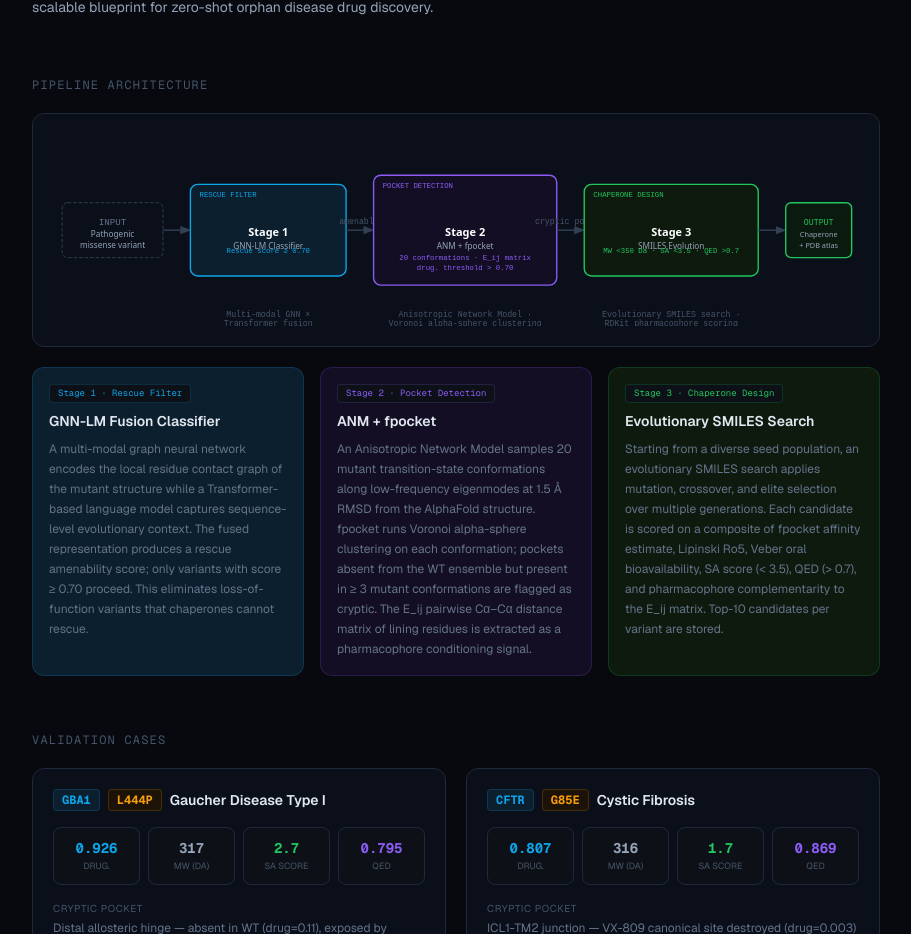
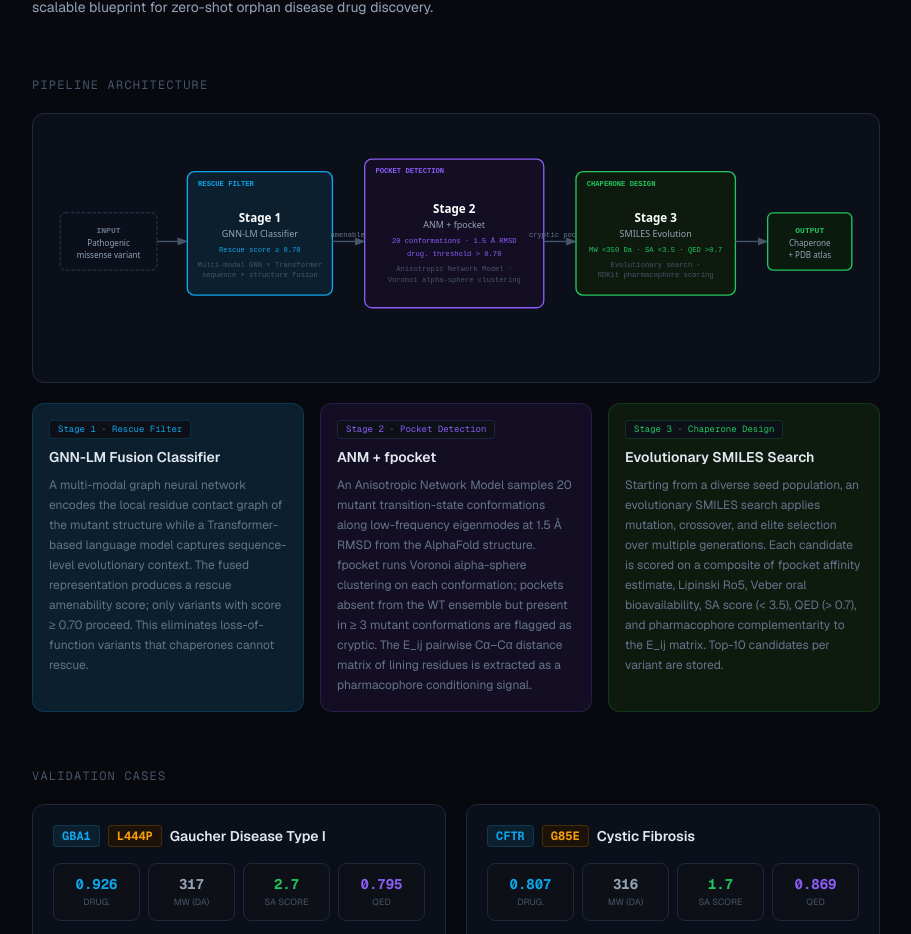
Before and after one commit to aesenthilvanan-coder/REFOLD, a Next.js app in the folder pcd-website/: page /abstract in a window 1280 px wide. Shown: the part 1234-2168 px from the top of the page, without its empty margins (184-1095 px from the left). Built offline with nearby package versions, Linux system fonts and the light colour scheme.

Commit message:
Fix pipeline diagram: expand viewBox, eliminate text overlaps, clean arrow labels

```diff
--- a/pcd-website/app/abstract/page.tsx
+++ b/pcd-website/app/abstract/page.tsx
@@ -2,91 +2,75 @@ import Link from "next/link";
 
 // ── Pipeline SVG diagram — fully self-contained, no external deps ────────────
 function PipelineDiagram() {
-  const box = (x: number, y: number, w: number, h: number, label: string, sub: string, color: string, tag?: string) => (
-    <g key={label}>
-      <rect x={x} y={y} width={w} height={h} rx={8}
-            fill={color === "cyan" ? "#0c1f2e" : color === "violet" ? "#140e24" : "#0e1a0e"}
-            stroke={color === "cyan" ? "#0ea5e9" : color === "violet" ? "#8b5cf6" : "#22c55e"}
-            strokeWidth={1.5} />
-      {tag && (
-        <text x={x + 10} y={y + 14} fontSize={8} fontFamily="monospace"
-              fill={color === "cyan" ? "#0ea5e9" : color === "violet" ? "#8b5cf6" : "#22c55e"}>
-          {tag}
-        </text>
-      )}
-      <text x={x + w / 2} y={y + (tag ? h / 2 + 6 : h / 2 - 4)} fontSize={12} fontWeight="bold"
-            textAnchor="middle" fill="white" fontFamily="system-ui">
-        {label}
-      </text>
-      <text x={x + w / 2} y={y + (tag ? h / 2 + 21 : h / 2 + 11)} fontSize={9}
-            textAnchor="middle" fill="#94a3b8" fontFamily="system-ui">
-        {sub}
-      </text>
-    </g>
-  );
 
-  const arrow = (x1: number, y1: number, x2: number, y2: number) => (
-    <g key={`${x1}-${x2}`}>
+  const CY = 120; // center arrow y
+
+  return (
+    <svg viewBox="0 0 900 255" className="w-full" style={{ maxHeight: 255 }}>
       <defs>
         <marker id="arr" markerWidth="8" markerHeight="8" refX="6" refY="3" orient="auto">
-          <path d="M0,0 L0,6 L8,3 z" fill="#334155" />
+          <path d="M0,0 L0,6 L8,3 z" fill="#475569" />
         </marker>
       </defs>
-      <line x1={x1} y1={y1} x2={x2} y2={y2} stroke="#334155" strokeWidth={1.5} markerEnd="url(#arr)" />
-    </g>
-  );
 
-  const label = (x: number, y: number, txt: string) => (
-    <text key={txt} x={x} y={y} fontSize={9} textAnchor="middle" fill="#475569" fontFamily="monospace">
-      {txt}
-    </text>
-  );
+      {/* ── Input ── */}
+      <rect x={8} y={88} width={108} height={64} rx={6}
+            fill="#0a0f1a" stroke="#334155" strokeWidth={1} strokeDasharray="4 2" />
+      <text x={62} y={110} fontSize={9} textAnchor="middle" fill="#64748b" fontFamily="monospace" fontWeight="bold">INPUT</text>
+      <text x={62} y={125} fontSize={9} textAnchor="middle" fill="#94a3b8" fontFamily="system-ui">Pathogenic</text>
+      <text x={62} y={138} fontSize={9} textAnchor="middle" fill="#94a3b8" fontFamily="system-ui">missense variant</text>
 
-  return (
-    <svg viewBox="0 0 880 210" className="w-full" style={{ maxHeight: 210 }}>
-      {/* Input */}
-      <rect x={10} y={75} width={110} height={60} rx={6} fill="#0a0f1a" stroke="#334155" strokeWidth={1} strokeDasharray="4 2" />
-      <text x={65} y={99} fontSize={10} textAnchor="middle" fill="#64748b" fontFamily="monospace">INPUT</text>
-      <text x={65} y={113} fontSize={9} textAnchor="middle" fill="#94a3b8" fontFamily="system-ui">Pathogenic</text>
-      <text x={65} y={124} fontSize={9} textAnchor="middle" fill="#94a3b8" fontFamily="system-ui">missense variant</text>
+      {/* Input → Stage 1 */}
+      <line x1={116} y1={CY} x2={148} y2={CY} stroke="#475569" strokeWidth={1.5} markerEnd="url(#arr)" />
 
-      {arrow(120, 105, 148, 105)}
-      {label(134, 100, "")}
+      {/* ── Stage 1 ── */}
+      <rect x={150} y={42} width={162} height={138} rx={8}
+            fill="#0c1f2e" stroke="#0ea5e9" strokeWidth={1.5} />
+      <text x={162} y={58} fontSize={8} fontFamily="monospace" fill="#0ea5e9" fontWeight="bold">RESCUE FILTER</text>
+      <text x={231} y={98} fontSize={13} fontWeight="bold" textAnchor="middle" fill="white" fontFamily="system-ui">Stage 1</text>
+      <text x={231} y={115} fontSize={10} textAnchor="middle" fill="#94a3b8" fontFamily="system-ui">GNN-LM Classifier</text>
+      <text x={231} y={132} fontSize={8} textAnchor="middle" fill="#0ea5e9" fontFamily="monospace">Rescue score ≥ 0.70</text>
+      <text x={231} y={148} fontSize={8} textAnchor="middle" fill="#475569" fontFamily="monospace">Multi-modal GNN × Transformer</text>
+      <text x={231} y={160} fontSize={8} textAnchor="middle" fill="#475569" fontFamily="monospace">sequence + structure fusion</text>
 
-      {/* Stage 1 */}
-      {box(150, 55, 170, 100, "Stage 1", "GNN-LM Classifier", "cyan", "RESCUE FILTER")}
-      <text x={235} y={130} fontSize={8} textAnchor="middle" fill="#0ea5e9" fontFamily="monospace">Rescue score ≥ 0.70</text>
+      {/* Stage 1 → Stage 2 */}
+      <line x1={312} y1={CY} x2={346} y2={CY} stroke="#475569" strokeWidth={1.5} markerEnd="url(#arr)" />
+      <text x={329} y={115} fontSize={8} textAnchor="middle" fill="#64748b" fontFamily="monospace">amenable</text>
 
-      {arrow(320, 105, 348, 105)}
-      {label(334, 98, "amenable")}
+      {/* ── Stage 2 ── */}
+      <rect x={348} y={28} width={200} height={166} rx={8}
+            fill="#140e24" stroke="#8b5cf6" strokeWidth={1.5} />
+      <text x={360} y={44} fontSize={8} fontFamily="monospace" fill="#8b5cf6" fontWeight="bold">POCKET DETECTION</text>
+      <text x={448} y={88} fontSize={13} fontWeight="bold" textAnchor="middle" fill="white" fontFamily="system-ui">Stage 2</text>
+      <text x={448} y={105} fontSize={10} textAnchor="middle" fill="#94a3b8" fontFamily="system-ui">ANM + fpocket</text>
+      <text x={448} y={122} fontSize={8} textAnchor="middle" fill="#8b5cf6" fontFamily="monospace">20 conformations · 1.5 Å RMSD</text>
+      <text x={448} y={136} fontSize={8} textAnchor="middle" fill="#8b5cf6" fontFamily="monospace">drug. threshold &gt; 0.70</text>
+      <text x={448} y={153} fontSize={8} textAnchor="middle" fill="#475569" fontFamily="monospace">Anisotropic Network Model ·</text>
+      <text x={448} y={165} fontSize={8} textAnchor="middle" fill="#475569" fontFamily="monospace">Voronoi alpha-sphere clustering</text>
 
-      {/* Stage 2 */}
-      {box(350, 45, 200, 120, "Stage 2", "ANM + fpocket", "violet", "POCKET DETECTION")}
-      <text x={450} y={138} fontSize={8} textAnchor="middle" fill="#8b5cf6" fontFamily="monospace">20 conformations · E_ij matrix</text>
-      <text x={450} y={148} fontSize={8} textAnchor="middle" fill="#8b5cf6" fontFamily="monospace">drug. threshold &gt; 0.70</text>
+      {/* Stage 2 → Stage 3 */}
+      <line x1={548} y1={CY} x2={582} y2={CY} stroke="#475569" strokeWidth={1.5} markerEnd="url(#arr)" />
+      <text x={565} y={115} fontSize={8} textAnchor="middle" fill="#64748b" fontFamily="monospace">cryptic pocket</text>
 
-      {arrow(550, 105, 578, 105)}
-      {label(564, 98, "cryptic pocket")}
+      {/* ── Stage 3 ── */}
+      <rect x={584} y={42} width={178} height={138} rx={8}
+            fill="#0e1a0e" stroke="#22c55e" strokeWidth={1.5} />
+      <text x={596} y={58} fontSize={8} fontFamily="monospace" fill="#22c55e" fontWeight="bold">CHAPERONE DESIGN</text>
+      <text x={673} y={98} fontSize={13} fontWeight="bold" textAnchor="middle" fill="white" fontFamily="system-ui">Stage 3</text>
+      <text x={673} y={115} fontSize={10} textAnchor="middle" fill="#94a3b8" fontFamily="system-ui">SMILES Evolution</text>
+      <text x={673} y={132} fontSize={8} textAnchor="middle" fill="#22c55e" fontFamily="monospace">MW &lt;350 Da · SA &lt;3.5 · QED &gt;0.7</text>
+      <text x={673} y={148} fontSize={8} textAnchor="middle" fill="#475569" fontFamily="monospace">Evolutionary search ·</text>
+      <text x={673} y={160} fontSize={8} textAnchor="middle" fill="#475569" fontFamily="monospace">RDKit pharmacophore scoring</text>
 
-      {/* Stage 3 */}
-      {box(580, 55, 190, 100, "Stage 3", "SMILES Evolution", "green", "CHAPERONE DESIGN")}
-      <text x={675} y={130} fontSize={8} textAnchor="middle" fill="#22c55e" fontFamily="monospace">MW &lt;350 Da · SA &lt;3.5 · QED &gt;0.7</text>
+      {/* Stage 3 → Output */}
+      <line x1={762} y1={CY} x2={796} y2={CY} stroke="#475569" strokeWidth={1.5} markerEnd="url(#arr)" />
 
-      {arrow(770, 105, 798, 105)}
-
-      {/* Output */}
-      <rect x={800} y={75} width={72} height={60} rx={6} fill="#0a1a0e" stroke="#22c55e" strokeWidth={1.5} />
-      <text x={836} y={99} fontSize={9} textAnchor="middle" fill="#22c55e" fontFamily="monospace">OUTPUT</text>
-      <text x={836} y={113} fontSize={8} textAnchor="middle" fill="#94a3b8" fontFamily="system-ui">Chaperone</text>
-      <text x={836} y={124} fontSize={8} textAnchor="middle" fill="#94a3b8" fontFamily="system-ui">+ PDB atlas</text>
-
-      {/* Stage labels at bottom */}
-      <text x={235} y={200} fontSize={9} textAnchor="middle" fill="#475569" fontFamily="monospace">Multi-modal GNN ×</text>
-      <text x={235} y={210} fontSize={9} textAnchor="middle" fill="#475569" fontFamily="monospace">Transformer fusion</text>
-      <text x={450} y={200} fontSize={9} textAnchor="middle" fill="#475569" fontFamily="monospace">Anisotropic Network Model ·</text>
-      <text x={450} y={210} fontSize={9} textAnchor="middle" fill="#475569" fontFamily="monospace">Voronoi alpha-sphere clustering</text>
-      <text x={675} y={200} fontSize={9} textAnchor="middle" fill="#475569" fontFamily="monospace">Evolutionary SMILES search ·</text>
-      <text x={675} y={210} fontSize={9} textAnchor="middle" fill="#475569" fontFamily="monospace">RDKit pharmacophore scoring</text>
+      {/* ── Output ── */}
+      <rect x={798} y={88} width={94} height={64} rx={6}
+            fill="#0a1a0e" stroke="#22c55e" strokeWidth={1.5} />
+      <text x={845} y={110} fontSize={9} textAnchor="middle" fill="#22c55e" fontFamily="monospace" fontWeight="bold">OUTPUT</text>
+      <text x={845} y={125} fontSize={9} textAnchor="middle" fill="#94a3b8" fontFamily="system-ui">Chaperone</text>
+      <text x={845} y={138} fontSize={9} textAnchor="middle" fill="#94a3b8" fontFamily="system-ui">+ PDB atlas</text>
     </svg>
   );
 }
```
